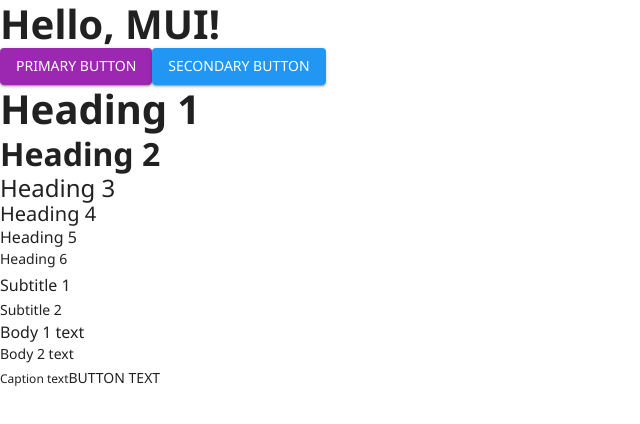
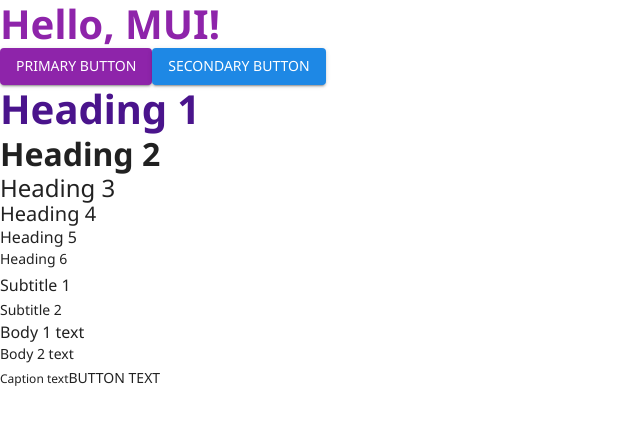
Before and after one commit to kouzaki496/todo-ts2, a Next.js app: page / in a window 1280 px wide. Shown: the top 424 px of the page, without its empty margins (0-640 px from the left). Built offline with nearby package versions, Linux system fonts and the light colour scheme.

Commit message:
色の指定方法変更

```diff
--- a/src/app/page.tsx
+++ b/src/app/page.tsx
@@ -7,7 +7,7 @@
 export default function Home() {
   return (
     <div>
-      <Typography variant="h1">Hello, MUI!</Typography>
+      <Typography variant="h1" color="primary">Hello, MUI!</Typography>
       <Button variant="contained" color="primary">
         Primary Button
       </Button>
@@ -15,7 +15,7 @@
         Secondary Button
       </Button>
       <div>
-      <Typography variant="h1">Heading 1</Typography>
+        <Typography variant="h1" color="primary.dark">Heading 1</Typography>
         <Typography variant="h2">Heading 2</Typography>
         <Typography variant="h3">Heading 3</Typography>
         <Typography variant="h4">Heading 4</Typography>
--- a/src/theme/colors.ts
+++ b/src/theme/colors.ts
@@ -1,28 +1,16 @@
+import { light } from "@mui/material/styles/createPalette";
+
 // src/theme/colors.ts
 const colors = {
   primary: {
-    50: '#f3e5f5',
-    100: '#e1bee7',
-    200: '#ce93d8',
-    300: '#ba68c8',
-    400: '#ab47bc',
-    500: '#9c27b0', // メインの紫
-    600: '#8e24aa',
-    700: '#7b1fa2',
-    800: '#6a1b9a',
-    900: '#4a148c',
+    main: '#8e24aa',
+    light: '#e1bee7',
+    dark: '#4a148c',
   },
   secondary: {
-    50: '#e3f2fd',
-    100: '#bbdefb',
-    200: '#90caf9',
-    300: '#64b5f6',
-    400: '#42a5f5',
-    500: '#2196f3',
-    600: '#1e88e5',
-    700: '#1976d2',
-    800: '#1565c0',
-    900: '#0d47a1',
+    main: '#1e88e5',
+    light: '#bbdefb',
+    dark: '#0d47a1',
   },
   error: {
     main: '#f44336',
--- a/src/theme/index.ts
+++ b/src/theme/index.ts
@@ -7,14 +7,14 @@
 const theme = createTheme({
   palette: {
     primary: {
-      main: colors.primary[500],
-      light: colors.primary[200],
-      dark: colors.primary[700],
+      main: colors.primary.main,
+      light: colors.primary.light,
+      dark: colors.primary.dark,
     },
     secondary: {
-      main: colors.secondary[500],
-      light: colors.secondary[200],
-      dark: colors.secondary[700],
+      main: colors.secondary.main,
+      light: colors.secondary.light,
+      dark: colors.secondary.dark,
     },
     error: {
       main: colors.error.main,
```
Also changed, not shown: 1 other file (tests, documents, lock files or other folders). Lines whose indentation alone changed are shown as unchanged.
